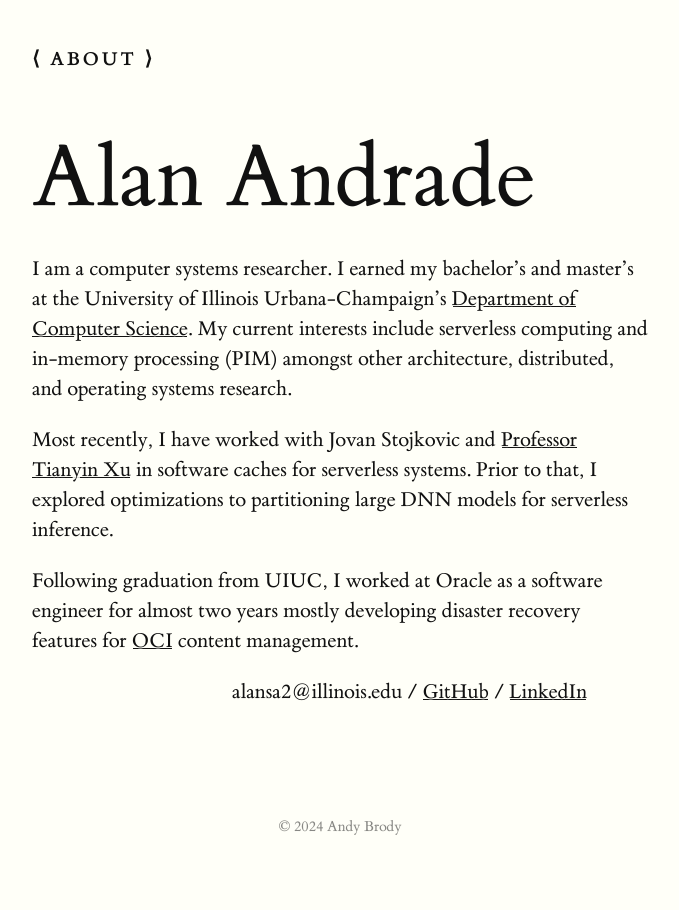
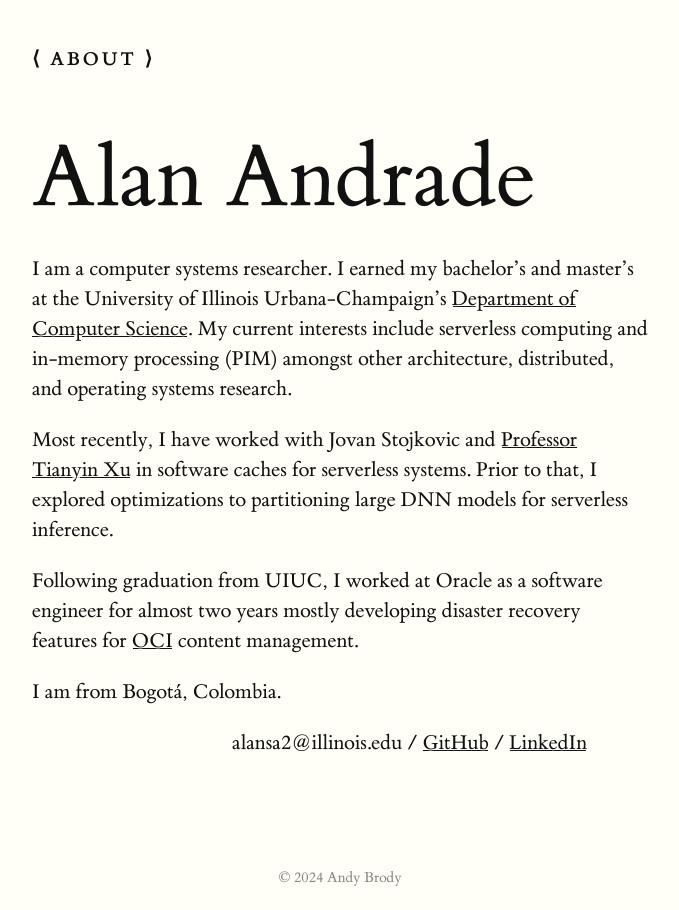
Before and after one commit to Alan-S-Andrade/alan-s-andrade.github.io, a Jekyll site: the page built from index.md, in a window 1280 px wide. Shown: the whole page, without its empty margins (128-807 px from the left). Built offline with Jekyll 4.4.1, drawn with Linux system fonts in a browser that asks for light colours.

Commit message:
initial commit

```diff
--- a/index.md
+++ b/index.md
@@ -13,5 +13,6 @@ Most recently, I have worked with Jovan Stojkovic and [Professor Tianyin Xu](htt
 Following graduation from UIUC, I worked at Oracle as a software engineer for almost two years mostly developing disaster recovery features for [OCI](https://www.oracle.com/cloud/) content management.
 
 
+I am from Bogotá, Colombia.
 
 > > > > >alansa2@illinois.edu / [GitHub](https://github.com/Alan-S-Andrade) / [LinkedIn](https://www.linkedin.com/in/alan-s-andrade/)
```
